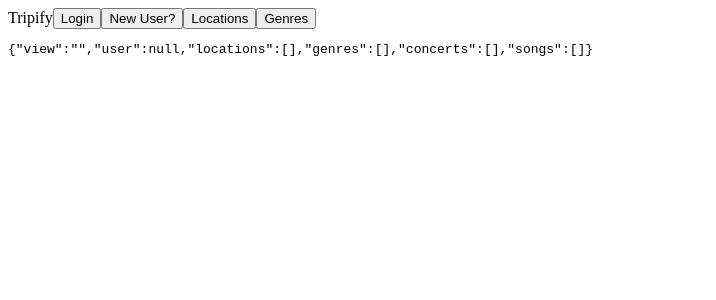
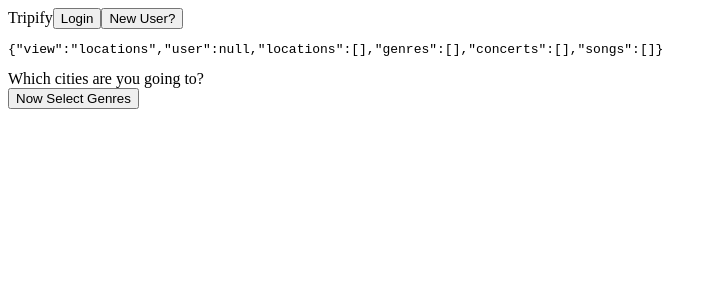
Before and after one commit to marshalldanel/localplaylist, a React (Create React App) app in the folder app/: page / in a window 1280 px wide. Shown: the top 300 px of the page, without its empty margins (0-716 px from the left). Built offline with nearby package versions, Linux system fonts and the light colour scheme.

Commit message:
handling questions ins in questions container

```diff
--- a/app/src/App.jsx
+++ b/app/src/App.jsx
@@ -1,32 +1,20 @@
 import React, {Component} from 'react';
 import NavBar from './NavBar.jsx';
 import {setView} from './actions.js';
-import Locations from './locations.jsx';
+import QuestionsContainer from './QuestionsContainer.jsx';
 
 // THIS WILL NEVER CONTAIN THIS.STATE ANYWHERE -
 class App extends Component {
 
   render() {
-    let currentView;
-    switch(this.props.view) {
-      case 'locations':
-        currentView = <Locations locations={this.props.locations}/>
-      break;
-      case 'genres':
-        currentView = <Genres genres={this.props.genres}/>
-      break;
-    }
-
     return (
       <div className="MainContainer">
         <NavBar/>
         <pre>{JSON.stringify(this.props)}</pre>
-        {currentView}
+        <QuestionsContainer view={this.props.view}/>
       </div>
     );
-
   }
-
 }
 
 export default App;
--- a/app/src/Locations.jsx
+++ b/app/src/Locations.jsx
@@ -2,14 +2,13 @@ import React, {Component} from 'react';
 import {setView} from './actions.js';
 
 class Locations extends Component {
-  render() {
+  render(){
     return (
-      <main>
-        <section className="locationsContainer">Location</section>
-        <div>#1</div>
-        {console.log("hello")}
-      </main>
+        <section className="locationsContainer">
+          <div>Which cities are you going to?</div>
+
+        </section>
     );
-  }
+  };
 }
 export default Locations;
--- a/app/src/NavBar.jsx
+++ b/app/src/NavBar.jsx
@@ -1,5 +1,5 @@
 import React, {Component} from 'react';
-import {setView} from './actions.js';
+// import {setView} from './actions.js';
 
 class NavBar extends Component {
   render() {
@@ -8,8 +8,6 @@ class NavBar extends Component {
         <span className="brand">Tripify</span>
         <button type="button" className="login-form">Login</button>
         <button type="button" className="register">New User?</button>
-        <button onClick={()=> {setView('locations')}}>Locations</button>
-        <button onClick={()=> {setView('genres')}}>Genres</button>
       </header>
     );
   }
--- /dev/null
+++ b/app/src/QuestionsContainer.jsx
@@ -0,0 +1,27 @@
+import React, {Component} from 'react';
+import Locations from './Locations.jsx';
+import {setView} from './actions.js';
+
+class QuestionsContainer extends Component {
+  render() {
+    let currentView;
+    switch(this.props.view) {
+      case 'locations':
+        currentView = <Locations locations={this.props.locations}/>
+      break;
+      case 'genres':
+        currentView = <Genres genres={this.props.genres}/>
+      break;
+    }
+
+    return(
+      <div className="question-container">
+        {console.log("this is working")}
+        {currentView}
+      <button onClick={()=> {setView('genres')}}>Now Select Genres</button>
+      </div>
+    );
+  };
+}
+
+export default QuestionsContainer;
--- a/app/src/index.jsx
+++ b/app/src/index.jsx
@@ -6,7 +6,7 @@ if(module.hot) {
 }
 
 setState({
-  view: '',
+  view: 'locations',
   user: null,
   locations: [],
   genres: [],
```
